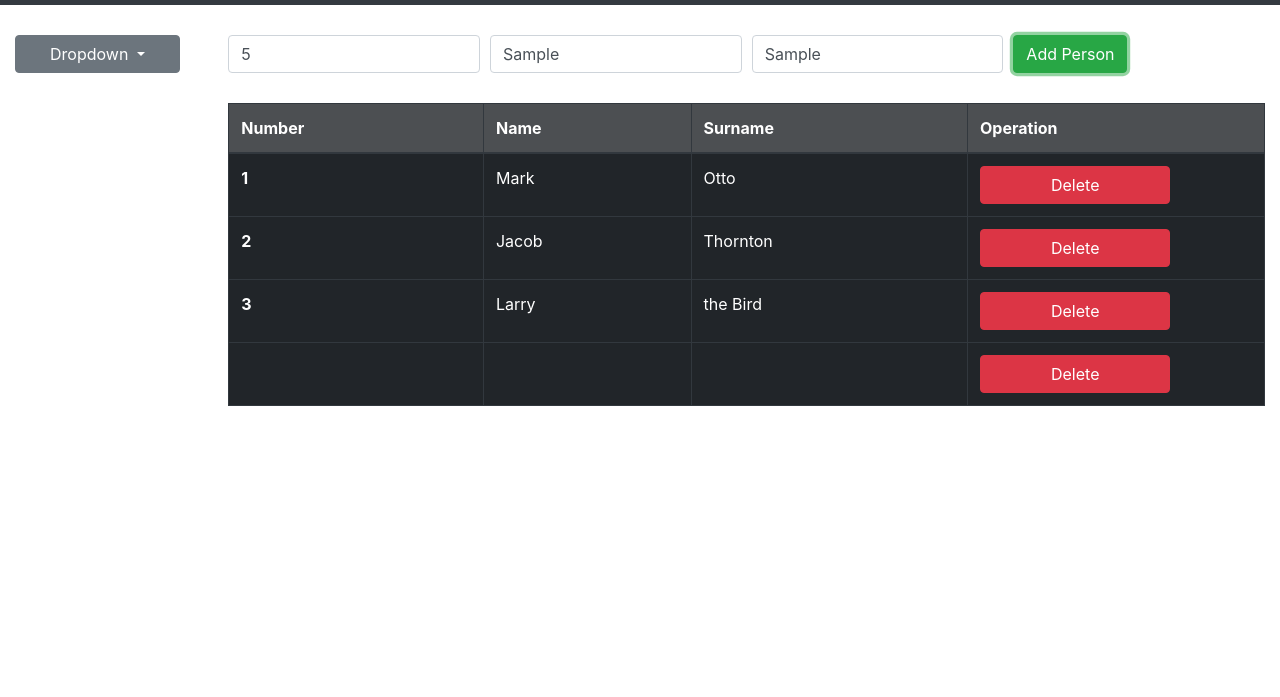
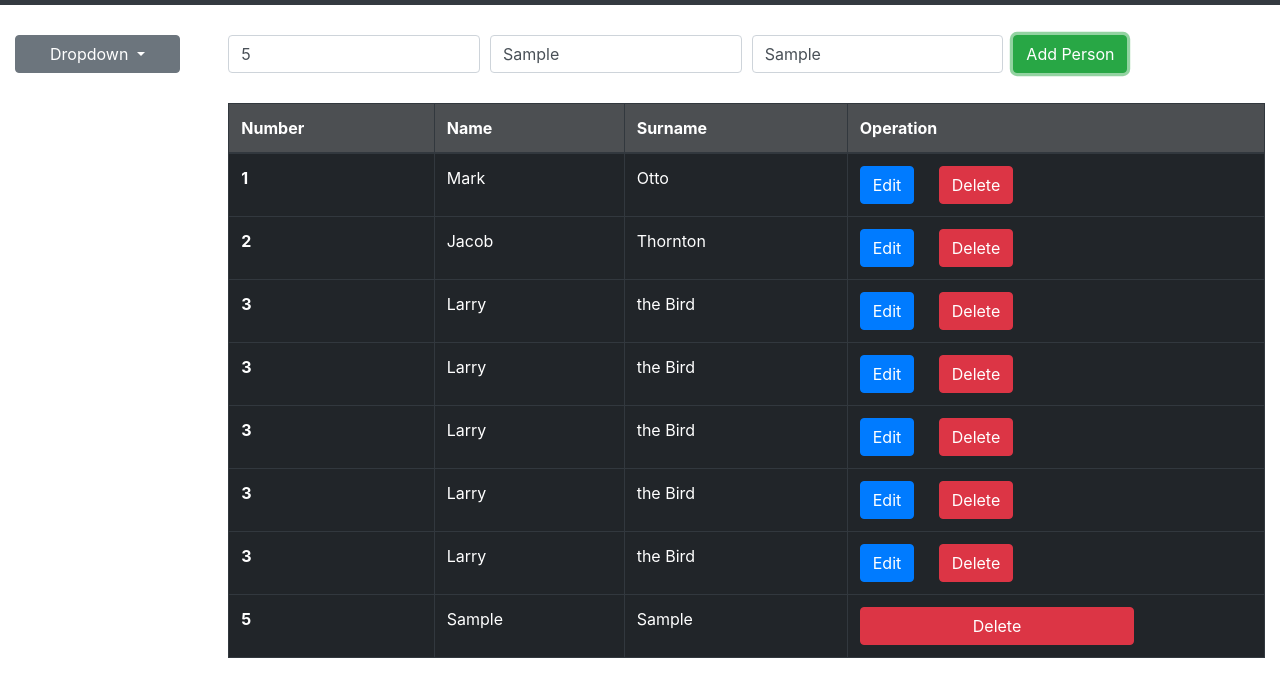
Before and after one commit to giobigo/Bigtest, a plain HTML site: page Index.html in a window 1280 px wide. Both pictures are taken after typing "5", "Sample", "Sample" into the empty fields and a click on the button "Add Person". Shown: the part 51-748 px from the top of the page. Drawn offline with nearby package versions, Linux system fonts and the light colour scheme.

Commit message:
Person add is solved and edit button added in front page.

```diff
--- a/Index.html
+++ b/Index.html
@@ -45,13 +45,13 @@
       <form>
   <div class="form-row" style="margin-bottom:30px;">
     <div class="col">
-      <input type="number" class="form-control" name="nNumber" placeholder="Number">
+      <input type="number" class="form-control" id="Number" name="Number" placeholder="Number">
     </div>
     <div class="col">
-      <input type="text" class="form-control" name="Firstname" placeholder="First name">
+      <input type="text" class="form-control" id="Firstname" name="Firstname" placeholder="First name">
     </div>
     <div class="col">
-      <input type="text" class="form-control" name="Lastname" placeholder="Last name">
+      <input type="text" class="form-control" id="Lastname"name="Lastname" placeholder="Last name">
     </div>
     <div class="col">
       <button type="button" class="btn btn-success addBtn">Add Person</button>
@@ -73,19 +73,64 @@
       <th scope="row">1</th>
       <td>Mark</td>
       <td>Otto</td>
-      <td><button type="button" class="btn btn-danger delBtn" style="min-width:70%;">Delete</button></td>
+      <td>
+        <button type="button" class="btn btn-primary edBtn">Edit</button>
+        <button type="button" class="btn btn-danger delBtn" style="margin-left:20px;" >Delete</button>
+      </td>
     </tr>
     <tr>
       <th scope="row">2</th>
       <td>Jacob</td>
       <td>Thornton</td>
-      <td><button type="button" class="btn btn-danger delBtn" style="min-width:70%;">Delete</button></td>
+      <td>
+        <button type="button" class="btn btn-primary edBtn">Edit</button>
+        <button type="button" class="btn btn-danger delBtn" style="margin-left:20px;" >Delete</button>
+      </td>
     </tr>
     <tr>
       <th scope="row">3</th>
       <td>Larry</td>
       <td>the Bird</td>
-      <td><button type="button" class="btn btn-danger delBtn" style="min-width:70%;">Delete</button></td>
+      <td>
+        <button type="button" class="btn btn-primary edBtn">Edit</button>
+        <button type="button" class="btn btn-danger delBtn" style="margin-left:20px;" >Delete</button>
+      </td>
+    </tr>
+    <tr>
+      <th scope="row">3</th>
+      <td>Larry</td>
+      <td>the Bird</td>
+      <td>
+        <button type="button" class="btn btn-primary edBtn">Edit</button>
+        <button type="button" class="btn btn-danger delBtn" style="margin-left:20px;" >Delete</button>
+      </td>
+    </tr>
+    <tr>
+      <th scope="row">3</th>
+      <td>Larry</td>
+      <td>the Bird</td>
+      <td>
+        <button type="button" class="btn btn-primary edBtn">Edit</button>
+        <button type="button" class="btn btn-danger delBtn" style="margin-left:20px;" >Delete</button>
+      </td>
+    </tr>
+    <tr>
+      <th scope="row">3</th>
+      <td>Larry</td>
+      <td>the Bird</td>
+      <td>
+        <button type="button" class="btn btn-primary edBtn">Edit</button>
+        <button type="button" class="btn btn-danger delBtn" style="margin-left:20px;" >Delete</button>
+      </td>
+    </tr>
+    <tr>
+      <th scope="row">3</th>
+      <td>Larry</td>
+      <td>the Bird</td>
+      <td>
+        <button type="button" class="btn btn-primary edBtn">Edit</button>
+        <button type="button" class="btn btn-danger delBtn" style="margin-left:20px;" >Delete</button>
+      </td>
     </tr>
   </tbody>
 </table>
--- a/js/main.js
+++ b/js/main.js
@@ -2,12 +2,18 @@ $(document).ready(function(){
 
 
     $(document).on('click','.delBtn', function(e){
-        $(this).parents("tr").hide();
+        $(this).parents("tr").hide(1000);
+
     });
 
 
     $('.addBtn').on( 'click', function(e) {
-      $('tbody').append("<tr><th scope='row'>"+ $($(this),'nNumber').val()+"</th><td>"+$($(this),'Firstname').val()+"</td><td>"+$($(this),'Surname').val()+"</td><td><button type='button' class='btn btn-danger delBtn' style='min-width:70%;'>Delete</button></td></tr>");
+      var number = $('#Number').val();
+      var firstname = $('#Firstname').val();
+      var surname = $('#Lastname').val();
+
+alert(surname);
+     $('tbody').append("<tr><th scope='row'>"+ number +"</th><td>"+firstname+"</td><td>"+surname+"</td><td><button type='button' class='btn btn-danger delBtn' style='min-width:70%;'>Delete</button></td></tr>");
     });
 
 });
```
